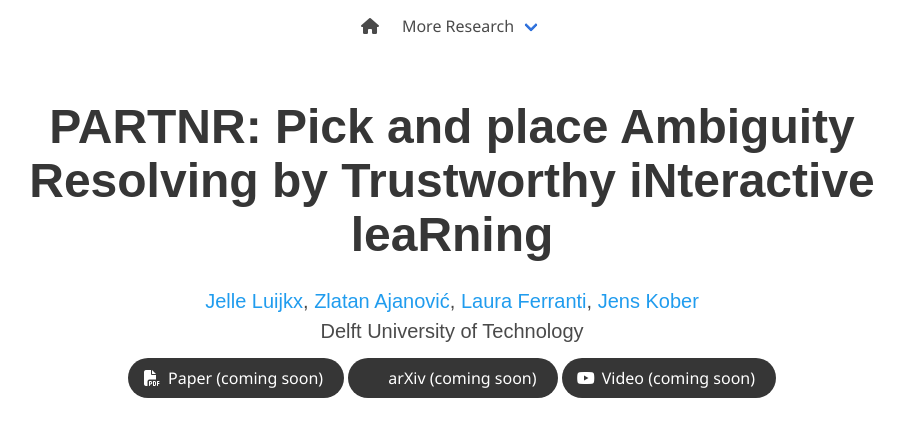
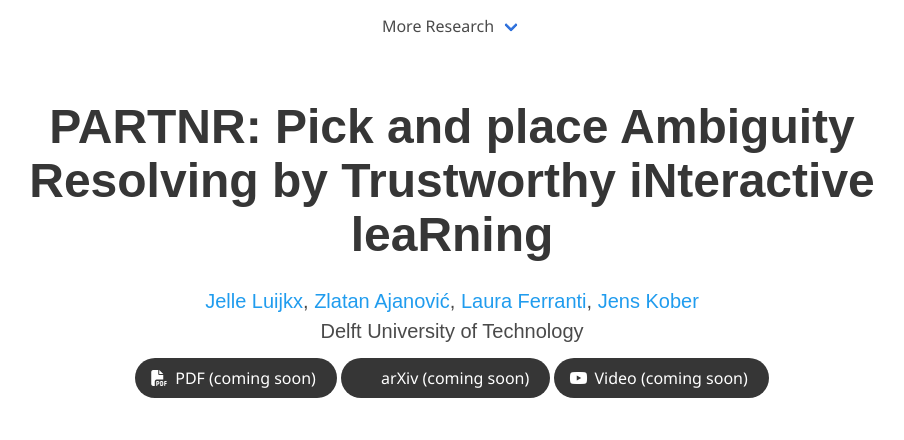
Before and after one commit to partnr-learn/partnr-learn.github.io, a plain HTML site: page index.html in a window 1280 px wide. Shown: the top 440 px of the page, without its empty margins (188-1092 px from the left). Drawn offline with nearby package versions, Linux system fonts and the light colour scheme; some icons are missing; a web font is replaced by a local one.

Commit message:
Update index.html

```diff
--- a/index.html
+++ b/index.html
@@ -52,18 +52,12 @@
   </div>
   <div class="navbar-menu">
     <div class="navbar-start" style="flex-grow: 1; justify-content: center;">
-      <a class="navbar-item" href="https://keunhong.com">
-      <span class="icon">
-          <i class="fas fa-home"></i>
-      </span>
-      </a>
-
       <div class="navbar-item has-dropdown is-hoverable">
         <a class="navbar-link">
           More Research
         </a>
         <div class="navbar-dropdown">
-          <a class="navbar-item" href="https://github.com/eager-dev/eagerx">
+          <a class="navbar-item" href="https://eagerx.readthedocs.io/en/master/index.html">
             EAGERx
           </a>
         </div>
@@ -108,7 +102,7 @@
                   <span class="icon">
                       <i class="fas fa-file-pdf"></i>
                   </span>
-                  <span>Paper (coming soon)</span>
+                  <span>PDF (coming soon)</span>
                 </a>
               </span>
               <span class="link-block">
```
